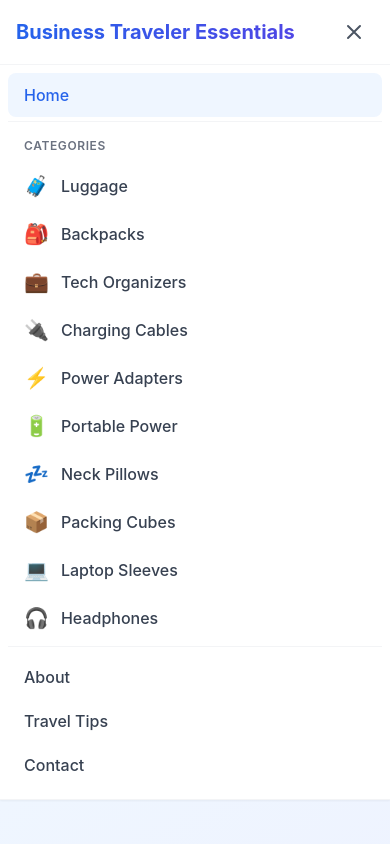
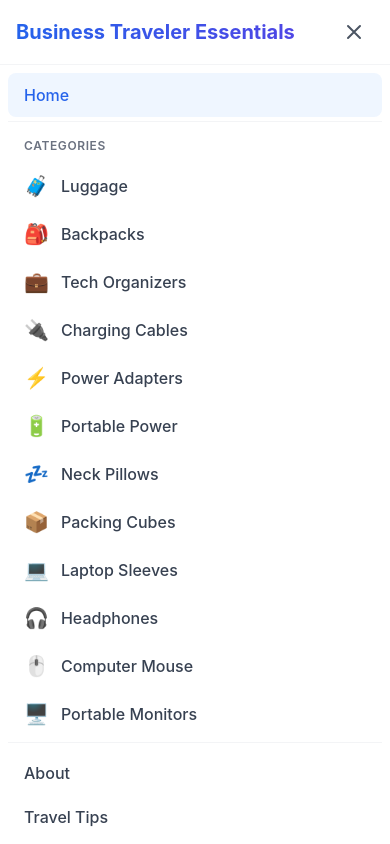
Before and after one commit to camelranchentertainment/business-traveler-essentials, a Next.js app: page / in a window 390 px wide. Both pictures are taken after a click on the button "Open main menu". Shown: the top 844 px of the page. Built offline with nearby package versions, Linux system fonts and the light colour scheme.

Commit message:
Update Navigation.jsx

```diff
--- a/components/Navigation.jsx
+++ b/components/Navigation.jsx
@@ -119,6 +119,18 @@ export default function Navigation() {
                     <span className="flex items-center px-4 py-2.5 text-sm text-gray-700 hover:bg-blue-50 hover:text-blue-600 cursor-pointer transition-colors">
                       <span className="mr-3 text-xl">🎧</span>
                       Headphones
+                    </span>
+                  </Link>
+                  <Link href="/category/computer-mouse">
+                    <span className="flex items-center px-4 py-2.5 text-sm text-gray-700 hover:bg-blue-50 hover:text-blue-600 cursor-pointer transition-colors">
+                      <span className="mr-3 text-xl">🖱️</span>
+                      Computer Mouse
+                    </span>
+                  </Link>
+                  <Link href="/category/portable-monitors">
+                    <span className="flex items-center px-4 py-2.5 text-sm text-gray-700 hover:bg-blue-50 hover:text-blue-600 cursor-pointer transition-colors">
+                      <span className="mr-3 text-xl">🖥️</span>
+                      Portable Monitors
                     </span>
                   </Link>
                 </div>
@@ -288,6 +300,24 @@ export default function Navigation() {
                   Headphones
                 </span>
               </Link>
+              <Link href="/category/computer-mouse">
+                <span
+                  onClick={handleLinkClick}
+                  className="flex items-center px-4 py-2.5 rounded-lg text-base font-medium text-gray-700 hover:text-blue-600 hover:bg-gray-50 transition-colors cursor-pointer"
+                >
+                  <span className="mr-3 text-xl">🖱️</span>
+                  Computer Mouse
+                </span>
+              </Link>
+              <Link href="/category/portable-monitors">
+                <span
+                  onClick={handleLinkClick}
+                  className="flex items-center px-4 py-2.5 rounded-lg text-base font-medium text-gray-700 hover:text-blue-600 hover:bg-gray-50 transition-colors cursor-pointer"
+                >
+                  <span className="mr-3 text-xl">🖥️</span>
+                  Portable Monitors
+                </span>
+              </Link>
             </div>
 
             <div className="border-t border-gray-100 pt-2 mt-2">
```
